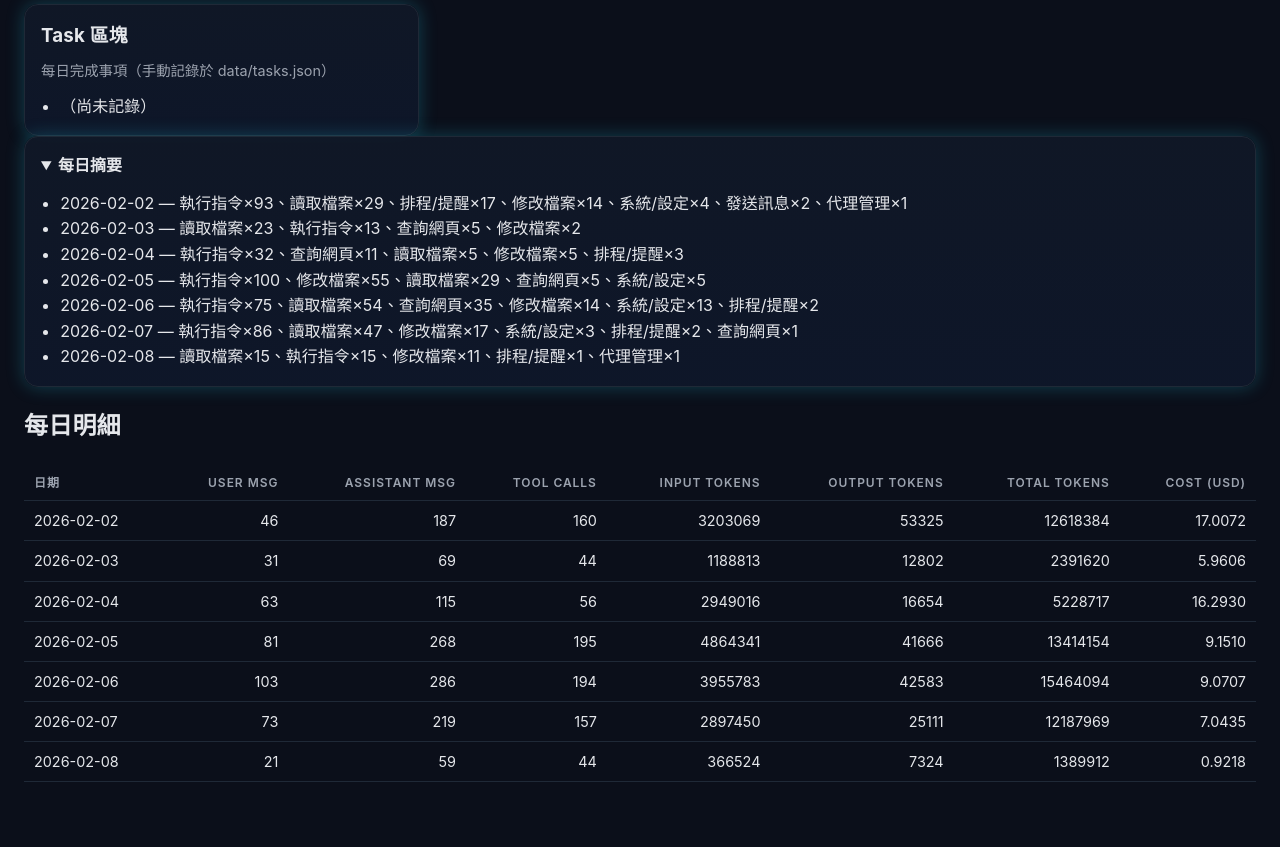
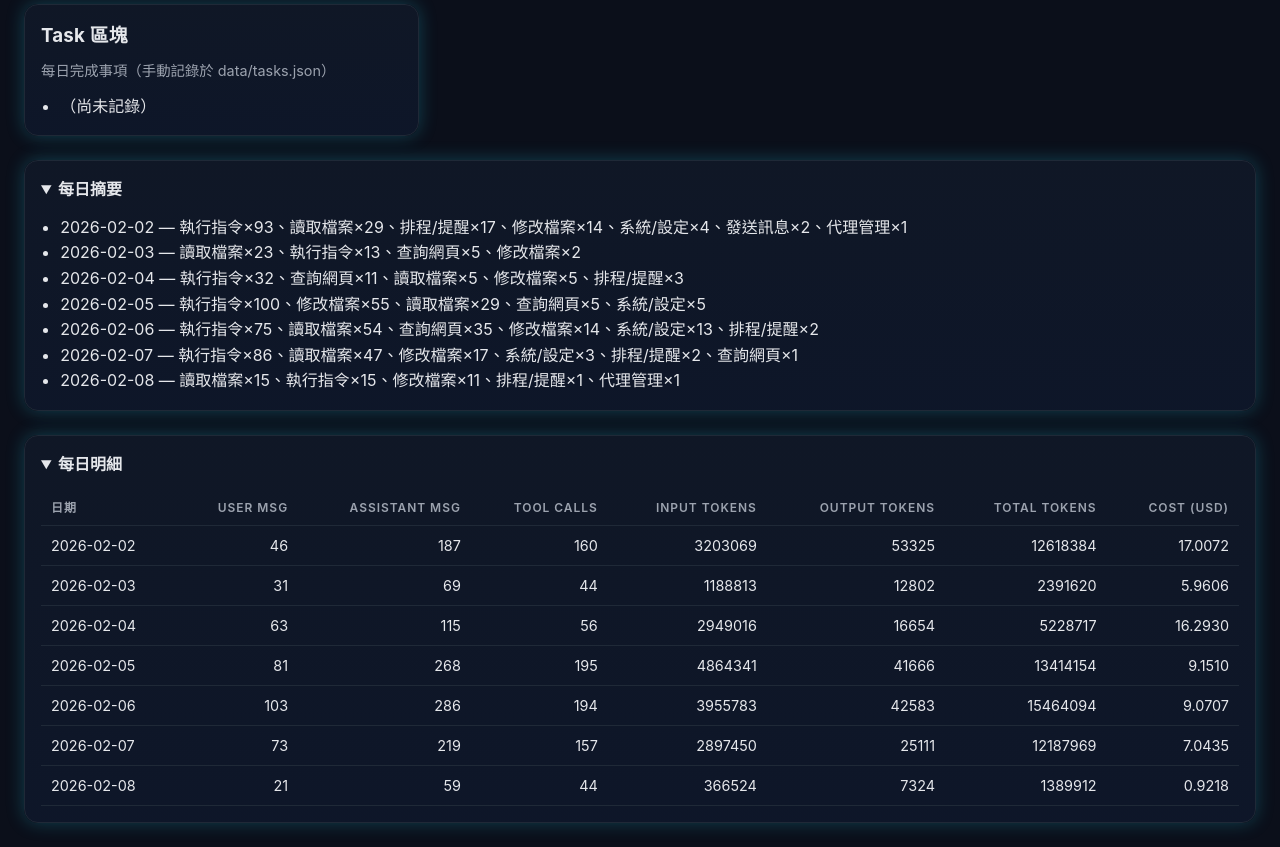
Before and after one commit to axiom7-ai/openclaw-dashboard, a plain HTML site: page index.html in a window 1280 px wide. Shown: the part 360-1207 px from the top of the page. Before the commit the page ends 1166 px from the top, so only its background shows below. Drawn offline with nearby package versions, Linux system fonts and the light colour scheme.

Commit message:
Make daily details collapsible and add spacing

```diff
--- a/index.html
+++ b/index.html
@@ -39,6 +39,7 @@
       box-shadow: var(--glow);
       backdrop-filter: blur(6px);
     }
+    details.card { margin-top: 24px; }
     canvas { width: 100%; height: 260px; }
     table { width: 100%; border-collapse: collapse; font-size: 0.9rem; }
     th, td { border-bottom: 1px solid var(--border); padding: 8px 10px; text-align: right; }
@@ -68,8 +69,9 @@
     <ul id="summary" style="margin:0.75rem 0 0; padding-left:1.2rem;"></ul>
   </details>
 
-  <h2>每日明細</h2>
-  <table id="table">
+  <details class="card" open>
+    <summary style="cursor:pointer; font-weight:600;">每日明細</summary>
+    <table id="table" style="margin-top:0.75rem;">
       <thead>
         <tr>
           <th>日期</th>
@@ -84,6 +86,7 @@
       </thead>
       <tbody></tbody>
     </table>
+  </details>
 
   <script src="https://cdn.jsdelivr.net/npm/chart.js"></script>
   <script>
```
Lines whose indentation alone changed are shown as unchanged.
